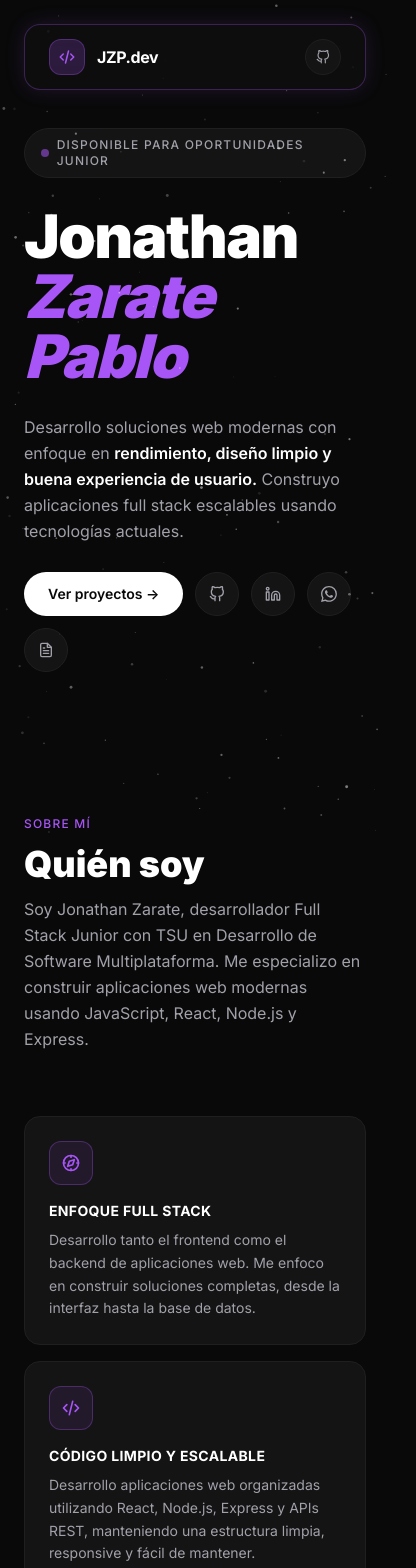
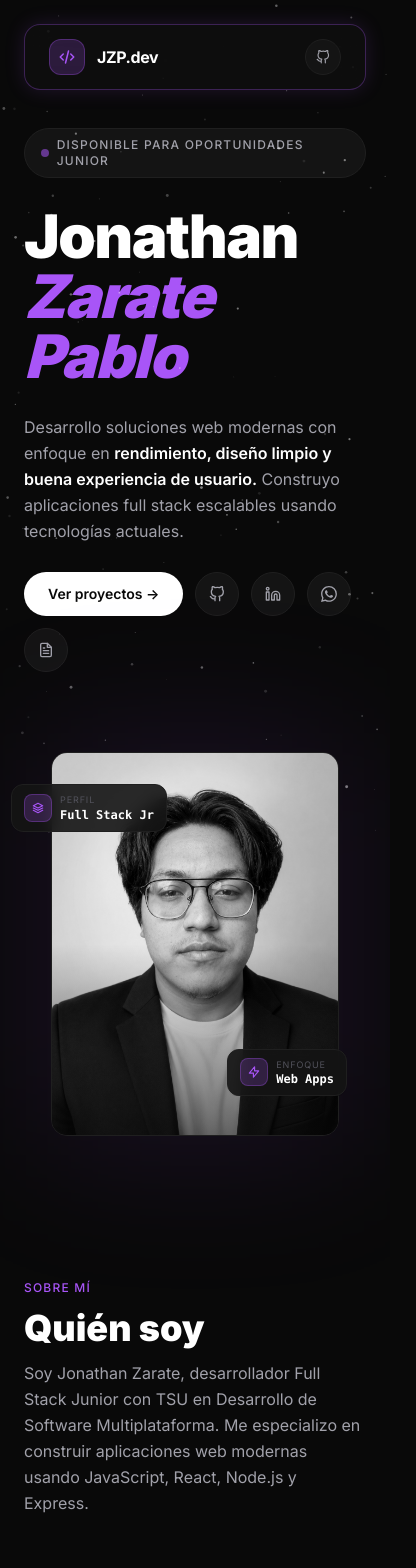
Before and after one commit to JonathanZarateP/jonathan-zarate-portfolio, a React (Vite) app: page / in a window 390 px wide. Shown: the top 1568 px of the page, 416 px wide, since content can reach past the window. Built offline with nearby package versions, Linux system fonts and the light colour scheme.

Commit message:
fix: corregir responsive mobile y tablet

```diff
--- a/src/components/Experience.jsx
+++ b/src/components/Experience.jsx
@@ -76,7 +76,7 @@ const Experience = () => {
 
               <div className="w-5/12">
                 <div className="flex flex-col gap-3 rounded-2xl border border-border bg-bg-card p-6 transition-all duration-300 hover:border-border-purple hover:bg-bg-card-hover">
-                  <div className="flex items-center justify-between gap-2">
+                  <div className="flex flex-col gap-2 sm:flex-row sm:items-center sm:justify-between">
                     <h3 className="text-sm font-bold text-text-primary">
                       {exp.title}
                     </h3>
--- a/src/components/Hero.jsx
+++ b/src/components/Hero.jsx
@@ -88,11 +88,11 @@ const Hero = () => {
         </AnimatedSection>
 
         {/* Derecha — Foto */}
-        <AnimatedSection delay={0.2} className="hidden md:flex md:shrink-0">
+        <AnimatedSection delay={0.2} className="flex w-full justify-center pt-4 md:w-auto md:justify-end md:pt-0">
           <div className="relative">
             <div className="absolute inset-0 scale-110 rounded-2xl bg-purple-accent/10 blur-3xl" />
 
-            <div className="group relative h-80 w-64 overflow-hidden rounded-2xl border border-border lg:h-96 lg:w-72">
+            <div className="group relative h-96 w-72 overflow-hidden rounded-2xl border border-border sm:h-[28rem] sm:w-80 lg:h-96 lg:w-72">
               <img
   src="/src/assets/profile.jpg"
   alt="Jonathan Zarate Pablo"
```
